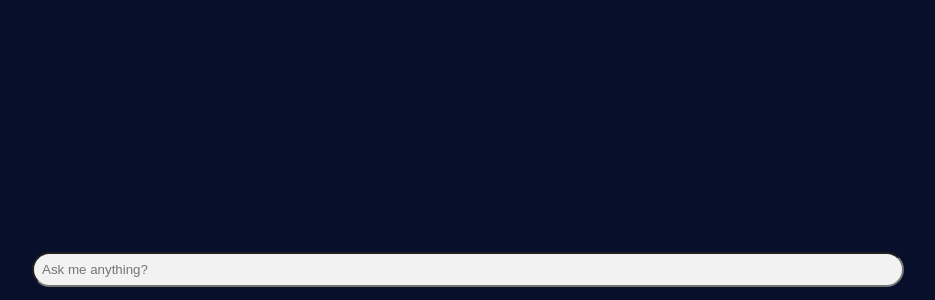
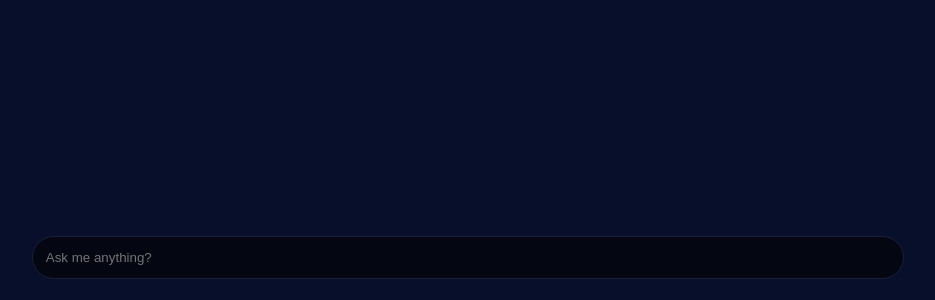
Before and after one commit to pks9862728888/ai-chat-demo, a Next.js app in the folder frontend/: page / in a window 1280 px wide. Shown: the part 500-800 px from the top of the page, without its empty margins (168-1103 px from the left). Built offline with nearby package versions, Linux system fonts and the light colour scheme.

Commit message:
Updated styling

```diff
--- a/frontend/src/app/_components/Chat/ChatComponent/ChatComponent.module.css
+++ b/frontend/src/app/_components/Chat/ChatComponent/ChatComponent.module.css
@@ -15,10 +15,16 @@
 }
 
 .input {
-    padding: var(--consistent-padding);
+    padding: 0.8rem;
     width: 100%;
     margin-right: var(--consistent-margin);
     border-radius: 40px;
-    background-color: var(--neutral-white);
+    background-color: #040612;
     color: var(--primary-text-color);
+    border: 1px solid #1b203c;
 }
+
+.input:focus {
+    border: 1px solid #212749 !important;
+    outline: none;
+}
--- a/frontend/src/app/_components/Chat/ChatLogComponent/ChatLogComponent.module.css
+++ b/frontend/src/app/_components/Chat/ChatLogComponent/ChatLogComponent.module.css
@@ -1,5 +1,5 @@
 .chatSection {
   padding: var(--consistent-padding);
-  height: calc(100vh - 3.5rem);
+  height: calc(100vh - 4.5rem);
   overflow-y: auto;
 }
--- a/frontend/src/app/globals.css
+++ b/frontend/src/app/globals.css
@@ -13,7 +13,7 @@
   --neutral-white: #f3f2f2;
 
   /*Text colors*/
-  --primary-text-color: #1A1F36;
+  --primary-text-color: #c0c9ea;
 
   /*Paddings and margins*/
   --consistent-padding: 0.5rem;
```
